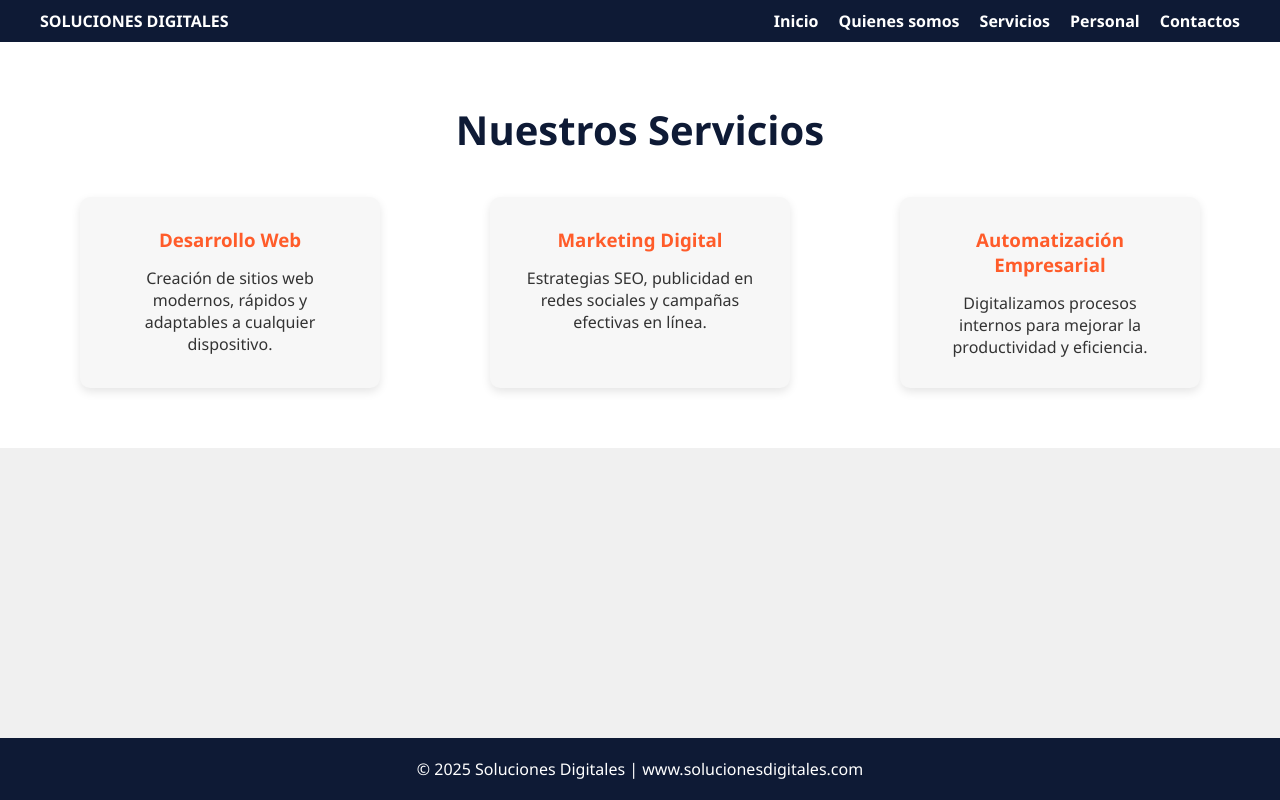
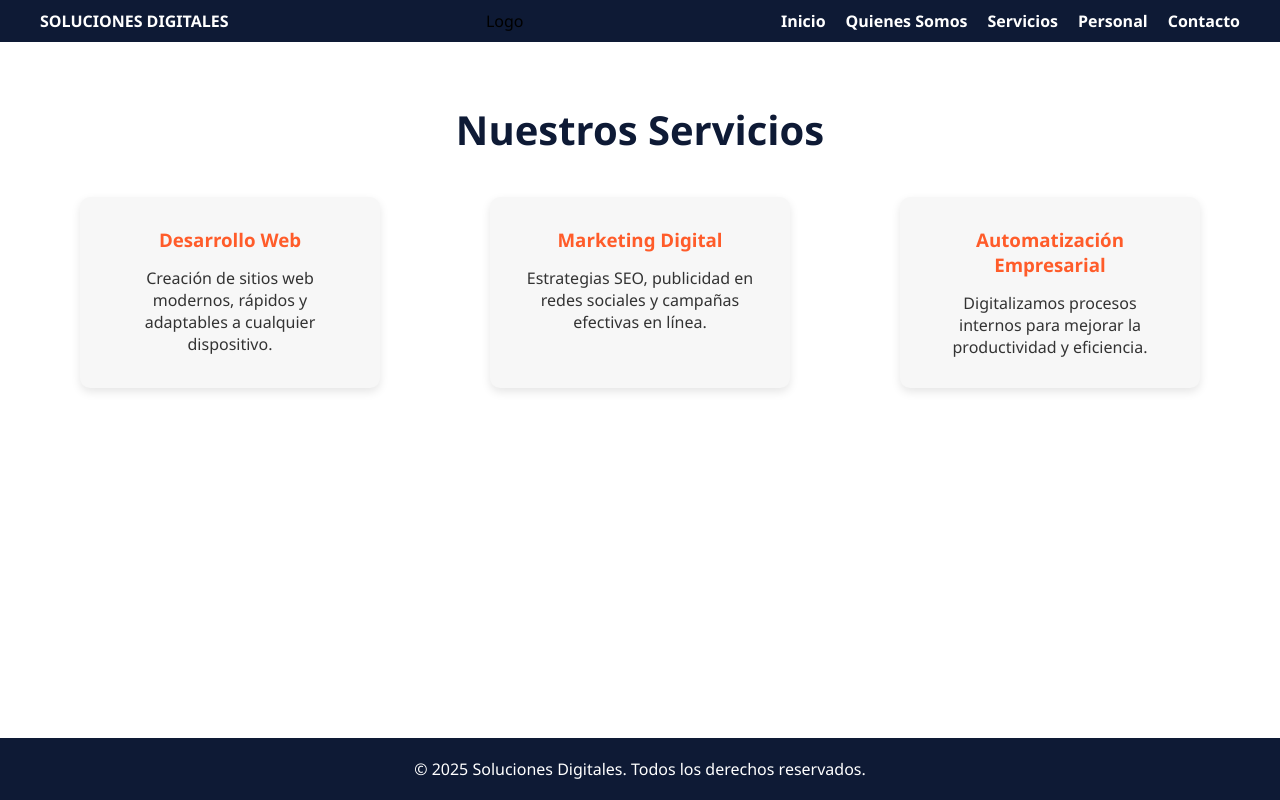
Before and after one commit to cristofercervera23/Soluciones_Digitales_Forkeadores, a plain HTML site: page servicios.html in a window 1280 px wide. Drawn offline with Linux system fonts and the light colour scheme.

Commit message:
[Servicios.html] - Separando el contenido de servicios en html y css

```diff
--- a/components/navbar.html
+++ b/components/navbar.html
@@ -5,8 +5,8 @@
   <div class="logo">Logo</div>
   <ul>
     <li><a href="../Index.html">Inicio</a></li>
-    <li><a href="">Quienes Somos</a></li>
-    <li><a href="../servicios">Servicios</a></li>
+    <li><a href="../quienes-somos.html">Quienes Somos</a></li>
+    <li><a href="../servicios.html">Servicios</a></li>
     <li><a href="../personal.html">Personal</a></li>
     <li><a href="../Contacto.html">Contacto</a></li>
   </ul>
--- /dev/null
+++ b/css/servicios_styles.css
@@ -0,0 +1,69 @@
+/* Reset básico */
+* {
+    margin: 0;
+    padding: 0;
+    box-sizing: border-box;
+}
+
+/* Base general */
+html,
+body {
+    height: 100%;
+    font-family: 'Segoe UI', sans-serif;
+    background-color: #f0f0f0;
+    scroll-behavior: smooth;
+}
+
+
+/* Sección Servicios */
+.servicios {
+    background-color: #ffffff;
+    padding: 60px 40px;
+    text-align: center;
+    flex: 1;
+
+}
+
+.servicios h2 {
+    font-size: 2.5em;
+    color: #0e1a35;
+    margin-bottom: 40px;
+}
+
+.servicio-lista {
+    display: flex;
+    flex-wrap: wrap;
+    justify-content: space-around;
+    gap: 30px;
+}
+
+.servicio {
+    background-color: #f7f7f7;
+    border-radius: 10px;
+    padding: 30px;
+    width: 300px;
+    box-shadow: 0 4px 10px rgba(0, 0, 0, 0.1);
+    transition: transform 0.3s ease, box-shadow 0.3s ease;
+    cursor: pointer;
+}
+
+.servicio:hover {
+    transform: translateY(-10px);
+    box-shadow: 0 8px 20px rgba(0, 0, 0, 0.2);
+}
+
+.servicio h3 {
+    color: #ff5c2a;
+    margin-bottom: 15px;
+}
+
+.servicio p {
+    color: #333;
+    font-size: 1em;
+}
+
+.wrapper {
+    min-height: 100%;
+    display: flex;
+    flex-direction: column;
+}
--- a/servicios.html
+++ b/servicios.html
@@ -1,136 +1,51 @@
 <!DOCTYPE html>
 <html lang="es">
+
 <head>
   <meta charset="UTF-8">
   <meta name="viewport" content="width=device-width, initial-scale=1.0">
-  <title>Soluciones Digitales</title>
-  <style>
-    * {
-      margin: 0;
-      padding: 0;
-      box-sizing: border-box;
-    }
+  <title>Servicios - Soluciones Digitales</title>
+  <link rel="stylesheet" href="css/servicios_styles.css">
+</head>
 
-    html, body {
-      height: 100%;
-      font-family: 'Segoe UI', sans-serif;
-      background-color: #f0f0f0;
-      scroll-behavior: smooth;
-    }
-
-    .wrapper {
-      display: flex;
-      flex-direction: column;
-      min-height: 100vh;
-    }
-
-    nav {
-      background-color: #0e1a35;
-      padding: 10px 40px;
-      display: flex;
-      justify-content: space-between;
-      align-items: center;
-    }
-
-    nav ul {
-      list-style: none;
-      display: flex;
-      gap: 20px;
-    }
-
-    nav ul li a {
-      color: white;
-      text-decoration: none;
-      font-weight: bold;
-    }
-
-    .servicios {
-      background-color: #ffffff;
-      padding: 60px 40px;
-      text-align: center;
-    }
-
-    .servicios h2 {
-      font-size: 2.5em;
-      color: #0e1a35;
-      margin-bottom: 40px;
-    }
-
-    .servicio-lista {
-      display: flex;
-      flex-wrap: wrap;
-      justify-content: space-around;
-      gap: 30px;
-    }
-
-    .servicio {
-      background-color: #f7f7f7;
-      border-radius: 10px;
-      padding: 30px;
-      width: 300px;
-      box-shadow: 0 4px 10px rgba(0,0,0,0.1);
-      transition: transform 0.3s ease, box-shadow 0.3s ease;
-      cursor: pointer;
-    }
-
-    .servicio:hover {
-      transform: translateY(-10px);
-      box-shadow: 0 8px 20px rgba(0,0,0,0.2);
-    }
-
-    .servicio h3 {
-      color: #ff5c2a;
-      margin-bottom: 15px;
-    }
-
-    .servicio p {
-      color: #333;
-      font-size: 1em;
-    }
-
-    footer {
-      background-color: #0e1a35;
-      color: white;
-      text-align: center;
-      padding: 20px;
-      margin-top: auto;
-    }
-  </style>
-</head>
 <body>
   <div class="wrapper">
-    <nav>
-      <div style="color:white; font-weight:bold;">SOLUCIONES DIGITALES</div>
-      <ul>
-        <li><a href="#">Inicio</a></li>
-        <li><a href="#">Quienes somos</a></li>
-        <li><a href="#servicios">Servicios</a></li>
-        <li><a href="#">Personal</a></li>
-        <li><a href="#">Contactos</a></li>
-      </ul>
-    </nav>
+
+    <!-- Contenedor para navbar -->
+    <div id="navbar"></div>
 
     <section class="servicios" id="servicios">
+
       <h2>Nuestros Servicios</h2>
+
       <div class="servicio-lista">
+
         <div class="servicio">
           <h3>Desarrollo Web</h3>
           <p>Creación de sitios web modernos, rápidos y adaptables a cualquier dispositivo.</p>
         </div>
+
         <div class="servicio">
           <h3>Marketing Digital</h3>
           <p>Estrategias SEO, publicidad en redes sociales y campañas efectivas en línea.</p>
         </div>
+
         <div class="servicio">
           <h3>Automatización Empresarial</h3>
           <p>Digitalizamos procesos internos para mejorar la productividad y eficiencia.</p>
         </div>
+
       </div>
+
     </section>
 
-    <footer>
-      &copy; 2025 Soluciones Digitales | www.solucionesdigitales.com
-    </footer>
+    <!-- Contenedor para footer -->
+    <div id="footer"></div>
+
   </div>
+
+  <script src="js/cargar-componentes.js"></script>
+
 </body>
+
 </html>
```
